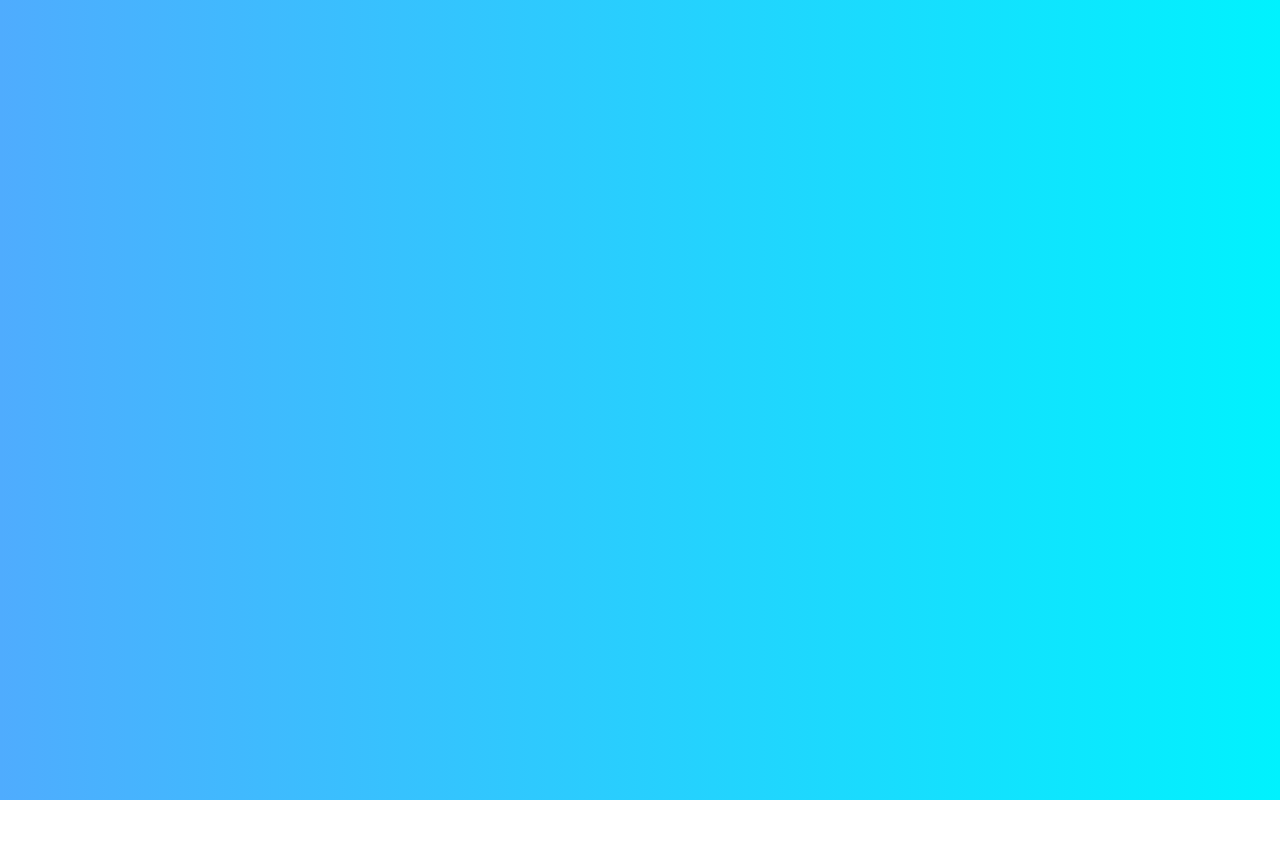
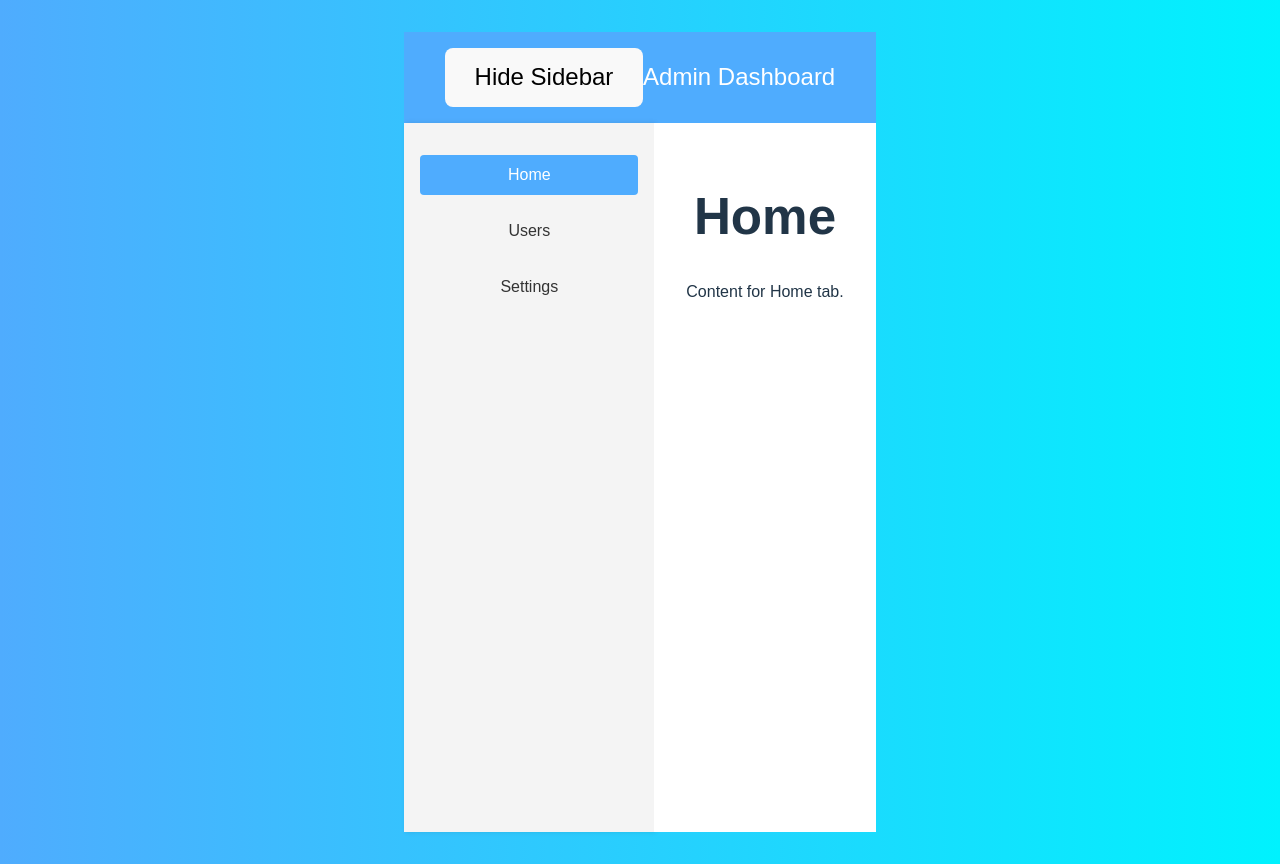
Before and after one commit to RifqiAfandi/contact-management-fe, a React (Vite) app: page /admin in a window 1280 px wide. Before the commit this address had no page. Before the commit the page ends 800 px from the top, so only its background shows below. Built offline with nearby package versions, Linux system fonts and the light colour scheme.

Commit message:
feat: add dashboard admin

```diff
--- a/src/App.jsx
+++ b/src/App.jsx
@@ -4,6 +4,7 @@ import reactLogo from './assets/react.svg'
 import viteLogo from '/vite.svg'
 import './App.css'
 import Login from './components/Login';
+import AdminDashboard from './components/AdminDashboard';
 
 function App() {
   const [count, setCount] = useState(0)
@@ -12,6 +13,7 @@ function App() {
     <Router>
       <Routes>
         <Route path="/login" element={<Login />} />
+        <Route path="/admin" element={<AdminDashboard />} />
         {/* ...existing routes... */}
       </Routes>
     </Router>
--- /dev/null
+++ b/src/components/AdminDashboard.css
@@ -0,0 +1,58 @@
+/* Admin Dashboard Styles */
+
+.admin-dashboard {
+  display: flex;
+  flex-direction: column;
+  height: 100vh;
+  font-family: Arial, sans-serif;
+}
+
+.admin-header {
+  background-color: #4facfe;
+  color: white;
+  padding: 1rem;
+  text-align: center;
+  font-size: 1.5rem;
+}
+
+.admin-body {
+  display: flex;
+  flex: 1;
+}
+
+.admin-sidebar {
+  background-color: #f4f4f4;
+  width: 250px;
+  padding: 1rem;
+  box-shadow: 2px 0 5px rgba(0, 0, 0, 0.1);
+}
+
+.admin-sidebar ul {
+  list-style: none;
+  padding: 0;
+}
+
+.admin-sidebar li {
+  margin: 1rem 0;
+  cursor: pointer;
+  color: #333;
+  padding: 0.5rem 1rem;
+  border-radius: 4px;
+  transition: background-color 0.3s, color 0.3s;
+}
+
+.admin-sidebar li.active {
+  background-color: #4facfe;
+  color: white;
+}
+
+.admin-sidebar li:hover {
+  background-color: #e0f7ff;
+  color: #4facfe;
+}
+
+.admin-content {
+  flex: 1;
+  padding: 2rem;
+  background-color: #ffffff;
+}
--- /dev/null
+++ b/src/components/AdminDashboard.jsx
@@ -0,0 +1,43 @@
+import React, { useState } from 'react';
+import './AdminDashboard.css';
+
+const AdminDashboard = () => {
+  const [activeTab, setActiveTab] = useState('Home');
+  const [isSidebarVisible, setIsSidebarVisible] = useState(true);
+
+  const handleTabClick = (tab) => {
+    setActiveTab(tab);
+  };
+
+  const toggleSidebar = () => {
+    setIsSidebarVisible(!isSidebarVisible);
+  };
+
+  return (
+    <div className="admin-dashboard">
+      <header className="admin-header">
+        <button className="toggle-sidebar" onClick={toggleSidebar}>
+          {isSidebarVisible ? 'Hide Sidebar' : 'Show Sidebar'}
+        </button>
+        Admin Dashboard
+      </header>
+      <div className="admin-body">
+        {isSidebarVisible && (
+          <nav className="admin-sidebar">
+            <ul>
+              <li className={activeTab === 'Home' ? 'active' : ''} onClick={() => handleTabClick('Home')}>Home</li>
+              <li className={activeTab === 'Users' ? 'active' : ''} onClick={() => handleTabClick('Users')}>Users</li>
+              <li className={activeTab === 'Settings' ? 'active' : ''} onClick={() => handleTabClick('Settings')}>Settings</li>
+            </ul>
+          </nav>
+        )}
+        <main className="admin-content">
+          <h1>{activeTab}</h1>
+          <p>Content for {activeTab} tab.</p>
+        </main>
+      </div>
+    </div>
+  );
+};
+
+export default AdminDashboard;
```
